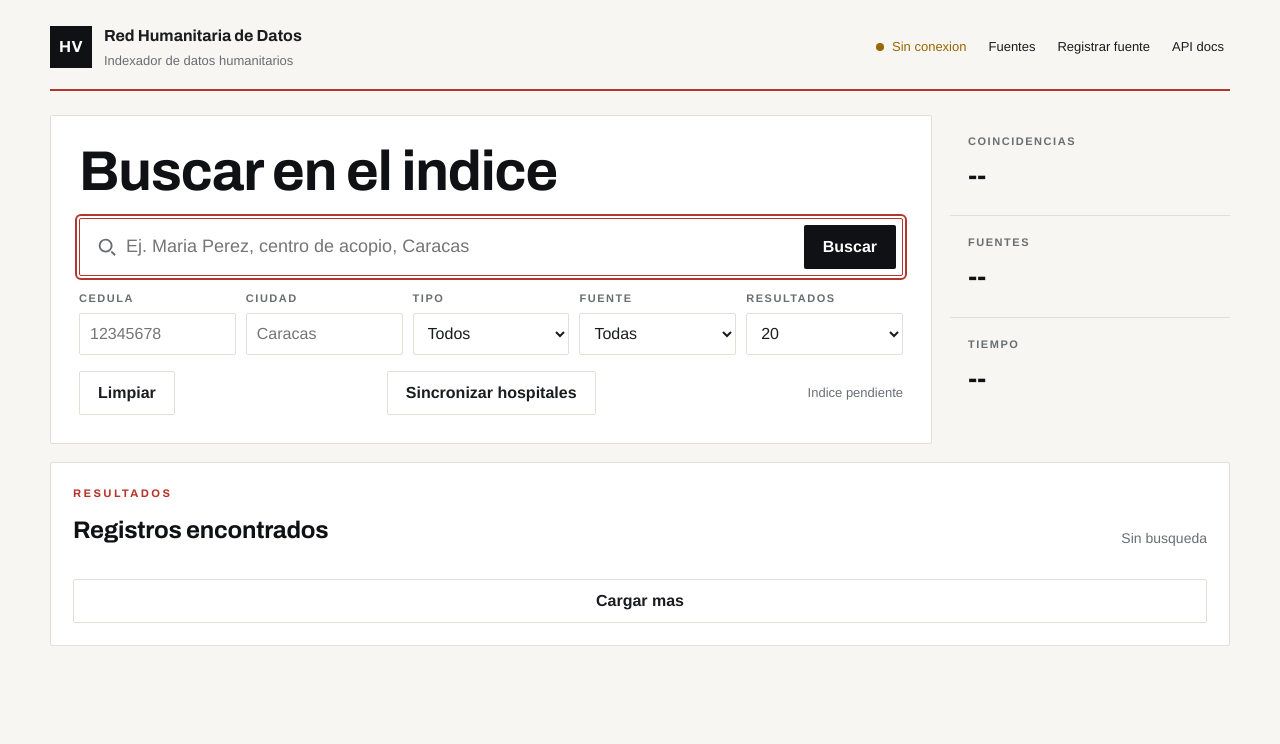
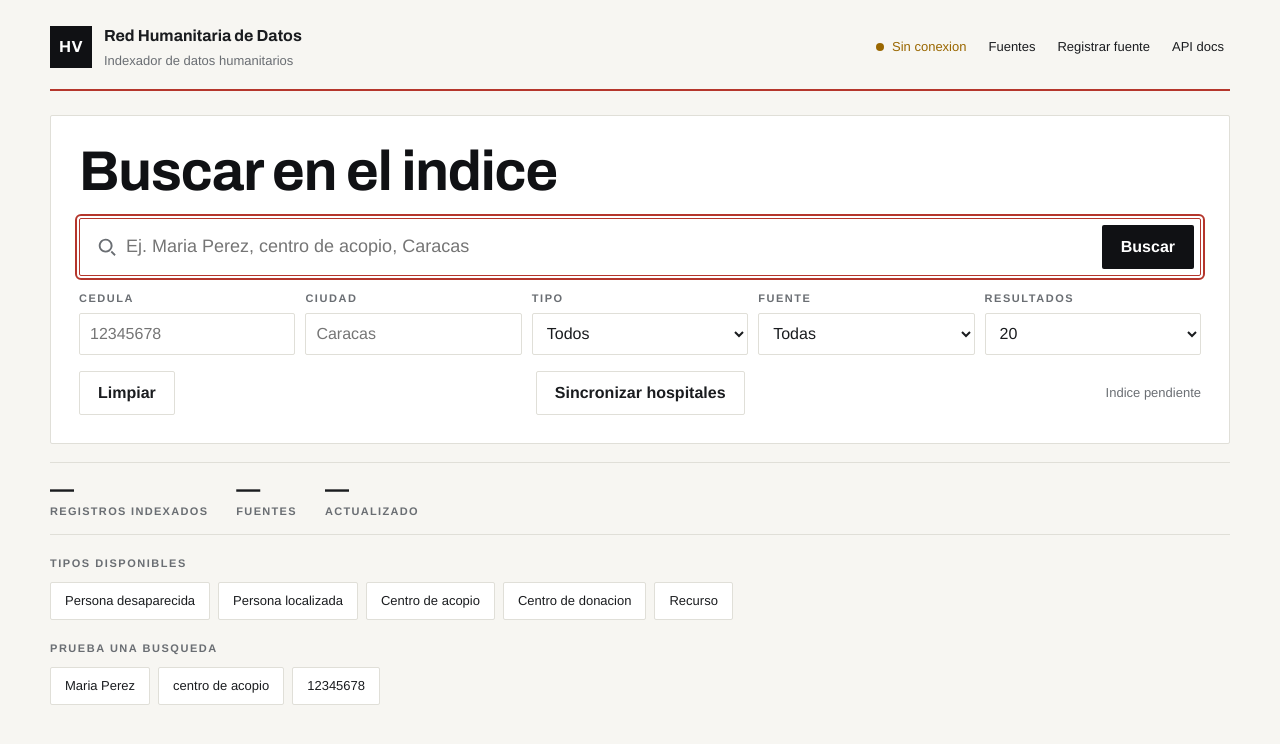
Before and after one commit to jzlbornoz/redayuda, a plain HTML site: page static/index.html in a window 1280 px wide. Both pictures are taken after a click on the button "Limpiar". Drawn offline with Linux system fonts and the light colour scheme; no server answers.

Commit message:
Home search-first: pulso de la red en vez de tabla de resultados vacía
- Antes de buscar ya NO hay tabla "Sin búsqueda" ni métricas en "--".
- Estado inicial #networkState: registros indexados / fuentes / última sync +
  chips de tipos (prellenan filtro) y de ejemplos (prellenan la consulta).
- Al buscar se revela #resultsView (métricas reales + resultados); Limpiar vuelve
  al pulso de la red y reenfoca el buscador.
- Layout de una columna centrada en el buscador; identidad Expediente suizo.
- Solo frontend; 50 tests verdes.

Co-Authored-By: Claude Opus 4.8 (1M context) <noreply@anthropic.com>

```diff
--- a/static/app.js
+++ b/static/app.js
@@ -12,6 +12,22 @@ const freshnessText = document.querySelector("#freshnessText");
 const metricMatches = document.querySelector("#metricMatches");
 const metricScanned = document.querySelector("#metricScanned");
 const metricTime = document.querySelector("#metricTime");
+const networkState = document.querySelector("#networkState");
+const resultsView = document.querySelector("#resultsView");
+const statRecords = document.querySelector("#statRecords");
+const statSources = document.querySelector("#statSources");
+const statFresh = document.querySelector("#statFresh");
+const recordTypeInput = document.querySelector("#recordTypeInput");
+
+function showResults() {
+  networkState.hidden = true;
+  resultsView.hidden = false;
+}
+
+function showNetwork() {
+  resultsView.hidden = true;
+  networkState.hidden = false;
+}
 
 const state = {
   nextOffset: null,
@@ -240,6 +256,7 @@ async function runSearch(offset = 0, append = false) {
   params.set("offset", String(offset));
   state.lastParams = new URLSearchParams(params);
 
+  showResults();
   setLoading(true, append);
 
   try {
@@ -274,9 +291,14 @@ async function loadStats() {
       throw new Error("stats unavailable");
     }
 
-    metricMatches.textContent = compactNumber(data.total_records);
-    metricScanned.textContent = compactNumber(data.total_sources);
-    metricTime.textContent = "--";
+    statRecords.textContent = compactNumber(data.total_records);
+    statSources.textContent = compactNumber(data.total_sources);
+    const lastSync = data.sources
+      .map((s) => s.last_sync)
+      .filter(Boolean)
+      .sort()
+      .pop();
+    statFresh.textContent = lastSync ? formatDate(lastSync) : "nunca";
     freshnessText.textContent = `${compactNumber(data.total_records)} registros indexados`;
     healthStatus.textContent = data.total_records ? "Indice activo" : "Indice vacio";
     healthStatus.className = data.total_records ? "status-pill status-ok" : "status-pill status-warn";
@@ -338,11 +360,25 @@ clearButton.addEventListener("click", () => {
   form.reset();
   resultsList.innerHTML = "";
   clearMessage();
-  resultCount.textContent = "Sin busqueda";
+  resultCount.textContent = "";
   loadMoreButton.hidden = true;
   state.nextOffset = null;
+  showNetwork();
   loadStats();
   queryInput.focus();
+});
+
+networkState.addEventListener("click", (event) => {
+  const chip = event.target.closest(".chip");
+  if (!chip) return;
+  if (chip.dataset.type !== undefined) {
+    queryInput.value = "";
+    recordTypeInput.value = chip.dataset.type;
+  } else if (chip.dataset.q !== undefined) {
+    recordTypeInput.value = "";
+    queryInput.value = chip.dataset.q;
+  }
+  runSearch(0, false);
 });
 
 syncButton.addEventListener("click", () => {
--- a/static/index.html
+++ b/static/index.html
@@ -29,7 +29,7 @@
         </nav>
       </header>
 
-      <main class="main-grid">
+      <main class="home">
         <section class="search-panel" aria-labelledby="searchTitle">
           <div class="panel-head">
             <div>
@@ -92,20 +92,42 @@
           </form>
         </section>
 
-        <aside class="summary-panel" aria-label="Resumen">
-          <div class="metric">
-            <span>Coincidencias</span>
-            <strong id="metricMatches">--</strong>
+        <!-- Estado inicial: pulso de la red (sin tabla vacía) -->
+        <section id="networkState" class="network-state" aria-label="Estado de la red">
+          <div class="stat-strip">
+            <div class="stat"><b id="statRecords">—</b><span>Registros indexados</span></div>
+            <div class="stat"><b id="statSources">—</b><span>Fuentes</span></div>
+            <div class="stat"><b id="statFresh">—</b><span>Actualizado</span></div>
           </div>
-          <div class="metric">
-            <span>Fuentes</span>
-            <strong id="metricScanned">--</strong>
+
+          <div class="chip-group">
+            <p class="chip-label">Tipos disponibles</p>
+            <div class="chips">
+              <button type="button" class="chip" data-type="persona_desaparecida">Persona desaparecida</button>
+              <button type="button" class="chip" data-type="persona_hospitalizada">Persona localizada</button>
+              <button type="button" class="chip" data-type="centro_acopio">Centro de acopio</button>
+              <button type="button" class="chip" data-type="centro_donacion">Centro de donacion</button>
+              <button type="button" class="chip" data-type="recurso">Recurso</button>
             </div>
-          <div class="metric">
-            <span>Tiempo</span>
-            <strong id="metricTime">--</strong>
           </div>
-        </aside>
+
+          <div class="chip-group">
+            <p class="chip-label">Prueba una busqueda</p>
+            <div class="chips">
+              <button type="button" class="chip" data-q="Maria Perez">Maria Perez</button>
+              <button type="button" class="chip" data-q="centro de acopio">centro de acopio</button>
+              <button type="button" class="chip" data-q="12345678">12345678</button>
+            </div>
+          </div>
+        </section>
+
+        <!-- Estado tras buscar: métricas + resultados -->
+        <section id="resultsView" class="results-view" hidden>
+          <div class="stat-strip">
+            <div class="stat"><b id="metricMatches">0</b><span>Coincidencias</span></div>
+            <div class="stat"><b id="metricScanned">0</b><span>Fuentes</span></div>
+            <div class="stat"><b id="metricTime">0</b><span>Tiempo</span></div>
+          </div>
 
           <section class="results-section" aria-labelledby="resultsTitle">
             <div class="results-head">
@@ -113,12 +135,13 @@
                 <p class="eyebrow">Resultados</p>
                 <h2 id="resultsTitle">Registros encontrados</h2>
               </div>
-            <span id="resultCount" class="result-count">Sin busqueda</span>
+              <span id="resultCount" class="result-count" aria-live="polite"></span>
             </div>
 
             <div id="messageArea" class="message-area"></div>
             <div id="resultsList" class="results-list"></div>
             <button id="loadMoreButton" class="load-more" type="button" hidden>Cargar mas</button>
+          </section>
         </section>
       </main>
     </div>
--- a/static/styles.css
+++ b/static/styles.css
@@ -1363,3 +1363,78 @@ h1.view-title {
     flex-wrap: wrap;
   }
 }
+
+/* ============================================================
+   Home search-first ("Pulso de la red")
+   ============================================================ */
+[hidden] { display: none !important; }
+
+.home {
+  display: flex;
+  flex-direction: column;
+  gap: 18px;
+  margin-top: 24px;
+}
+
+.network-state {
+  display: flex;
+  flex-direction: column;
+  gap: 20px;
+}
+
+.network-state .stat-strip {
+  margin-bottom: 0;
+}
+
+.chip-group {
+  display: flex;
+  flex-direction: column;
+  gap: 10px;
+}
+
+.chip-label {
+  margin: 0;
+  color: var(--muted);
+  font-size: 11px;
+  font-weight: 600;
+  letter-spacing: 0.14em;
+  text-transform: uppercase;
+}
+
+.chips {
+  display: flex;
+  flex-wrap: wrap;
+  gap: 8px;
+}
+
+.chip {
+  border: 1px solid var(--line);
+  border-radius: 2px;
+  background: var(--surface);
+  padding: 8px 14px;
+  font: inherit;
+  font-size: 13px;
+  color: var(--text);
+  cursor: pointer;
+  transition: border-color 0.12s ease, color 0.12s ease;
+}
+
+.chip:hover {
+  border-color: var(--accent);
+  color: var(--accent);
+}
+
+.chip:focus-visible {
+  outline: 2px solid var(--accent);
+  outline-offset: 2px;
+}
+
+.results-view {
+  display: flex;
+  flex-direction: column;
+  gap: 16px;
+}
+
+.results-view .stat-strip {
+  margin-bottom: 0;
+}
```
Lines whose indentation alone changed are shown as unchanged.
